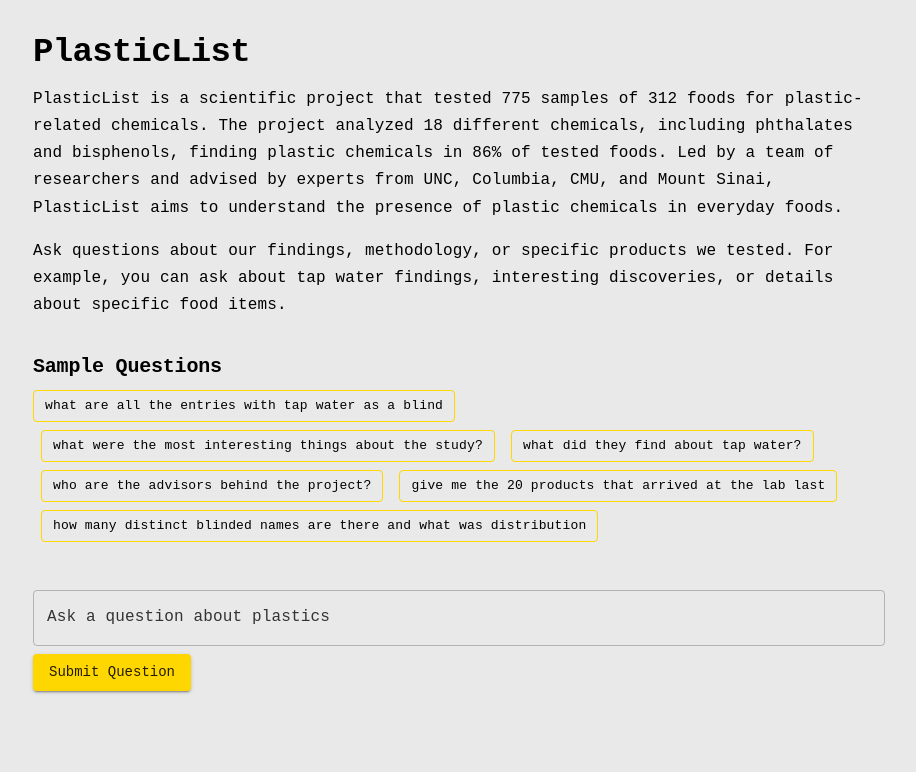
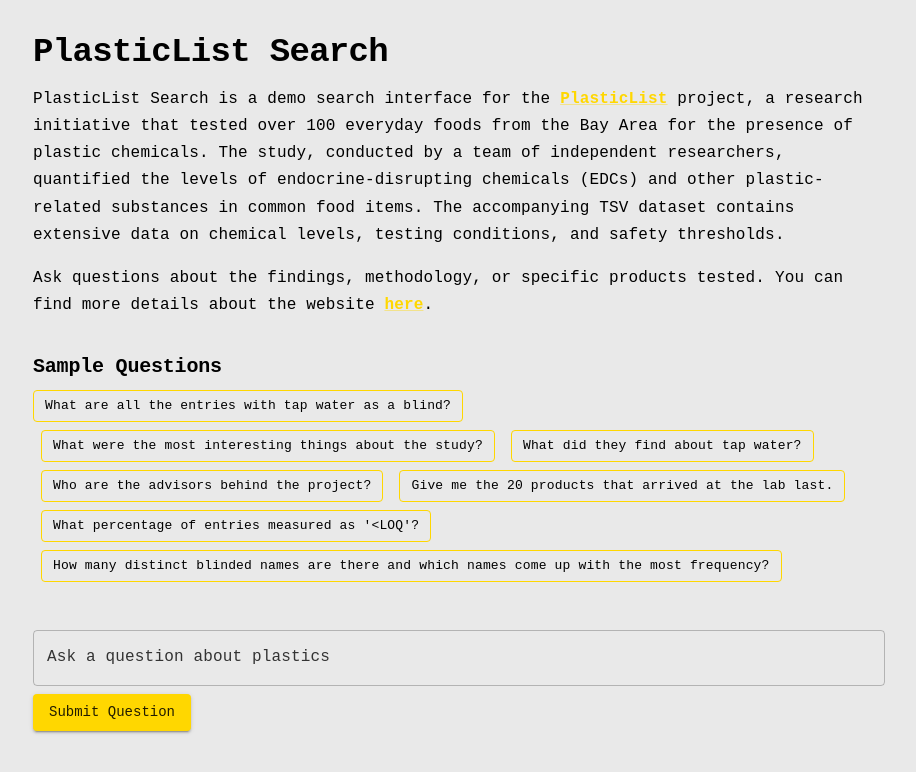
Before and after one commit to echen333/plasticlist, a Next.js app in the folder frontend/: page / in a window 1280 px wide. Shown: the top 772 px of the page, without its empty margins (181-1097 px from the left). Built offline with nearby package versions, Linux system fonts and the light colour scheme.

Commit message:
polishing

```diff
--- a/frontend/app/page.tsx
+++ b/frontend/app/page.tsx
@@ -3,15 +3,16 @@
 
 import { useState } from 'react';
 import { useRouter } from 'next/navigation';
-import { TextField, Button, Container, Typography, Box, Chip, Stack } from '@mui/material';
+import { TextField, Button, Container, Typography, Box, Chip, Stack, Link } from '@mui/material';
 
 const sampleQueries = [
-  "what are all the entries with tap water as a blind",
-  "what were the most interesting things about the study?",
-  "what did they find about tap water?",
-  "who are the advisors behind the project?",
-  "give me the 20 products that arrived at the lab last",
-  "how many distinct blinded names are there and what was distribution"
+  "What are all the entries with tap water as a blind?",
+  "What were the most interesting things about the study?",
+  "What did they find about tap water?",
+  "Who are the advisors behind the project?",
+  "Give me the 20 products that arrived at the lab last.",
+  "What percentage of entries measured as '<LOQ'?",
+  "How many distinct blinded names are there and which names come up with the most frequency?"
 ];
 
 export default function HomePage() {
@@ -82,14 +83,30 @@
     <Container maxWidth="md" sx={{ mt: 4 }}>
       <Box sx={{ mb: 4 }}>
         <Typography variant="h4" gutterBottom>
-          PlasticList
+          PlasticList Search
         </Typography>
         <Typography variant="body1" paragraph>
-          PlasticList is a scientific project that tested 775 samples of 312 foods for plastic-related chemicals. The project analyzed 18 different chemicals, including phthalates and bisphenols, finding plastic chemicals in 86% of tested foods. Led by a team of researchers and advised by experts from UNC, Columbia, CMU, and Mount Sinai, PlasticList aims to understand the presence of plastic chemicals in everyday foods.
+          PlasticList Search is a demo search interface for the{' '}
+          <Link
+            href="https://www.plasticlist.org/"
+            target="_blank"
+            rel="noopener noreferrer"
+            sx={{ fontWeight: 'bold' }}
+          >
+            PlasticList
+          </Link>{' '}
+          project, a research initiative that tested over 100 everyday foods from the Bay Area for the presence of plastic chemicals. The study, conducted by a team of independent researchers, quantified the levels of endocrine-disrupting chemicals (EDCs) and other plastic-related substances in common food items. The accompanying TSV dataset contains extensive data on chemical levels, testing conditions, and safety thresholds.
         </Typography>
+
         <Typography variant="body1" paragraph>
-          Ask questions about our findings, methodology, or specific products we tested. For example, you can ask about tap water findings, interesting discoveries, or details about specific food items.
+          Ask questions about the findings, methodology, or specific products tested. You can find more details about the website <Link
+            href="https://github.com/echen333/plasticlist"
+            target="_blank"
+            rel="noopener noreferrer"
+            sx={{ fontWeight: 'bold' }}
+          >here</Link>.
         </Typography>
+
       </Box>
       <Box sx={{ mb: 4 }}>
         <Typography variant="h6" gutterBottom>
```
Also changed, not shown: 2 other files (tests, documents, lock files or other folders). Lines whose indentation alone changed are shown as unchanged.
